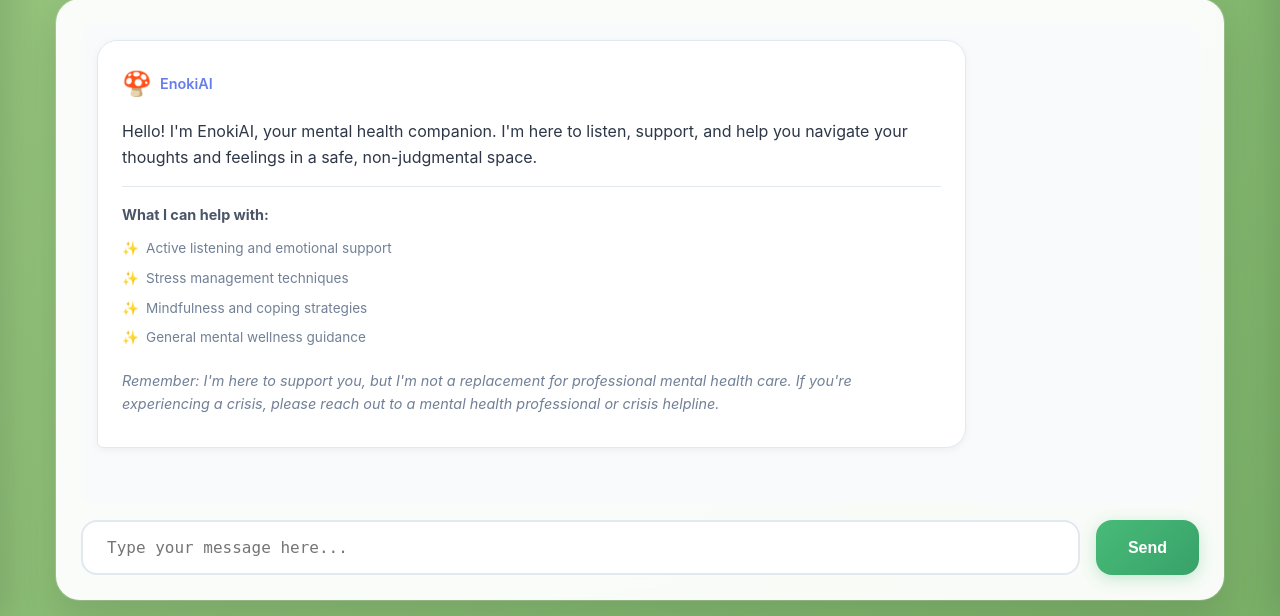
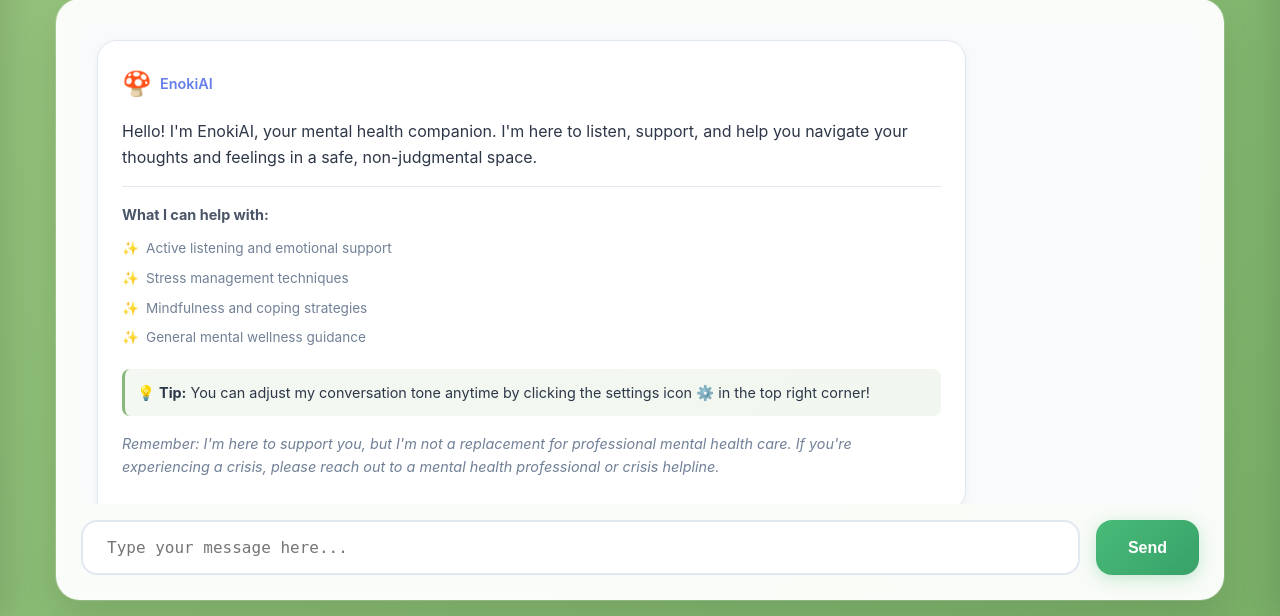
Before and after one commit to jayceebasa/EnokiMentalHealthChatbot, a Django app: page /chat/ in a window 1280 px wide. Shown: the part 184-800 px from the top of the page. Run offline with Django 5.2, Linux system fonts and the light colour scheme; data comes from the database, SQL or seed files in the repository; data that the repository does not hold is empty.

Commit message:
Add tip about adjusting conversation tone in chat
Introduced a new tip box in the chat interface informing users that they can change the conversation tone via the settings icon. This aims to improve user awareness of customization options.

```diff
--- a/templates/chat.html
+++ b/templates/chat.html
@@ -1598,6 +1598,9 @@
                                     <li>General mental wellness guidance</li>
                                 </ul>
                             </div>
+                            <div class="intro-text" style="margin-top: 1rem; padding: 0.75rem; background: linear-gradient(135deg, rgba(136, 183, 123, 0.1) 0%, rgba(122, 176, 104, 0.1) 100%); border-radius: 8px; border-left: 3px solid #88B77B; font-size: 0.9rem; color: #2d3748;">
+                                💡 <strong>Tip:</strong> You can adjust my conversation tone anytime by clicking the settings icon ⚙️ in the top right corner!
+                            </div>
                             <div class="intro-text" style="margin-top: 1rem; font-style: italic; font-size: 0.9rem; color: #718096;">
                                 Remember: I'm here to support you, but I'm not a replacement for professional mental health care. If you're experiencing a crisis, please reach out to a mental health professional or crisis helpline.
                             </div>
```
